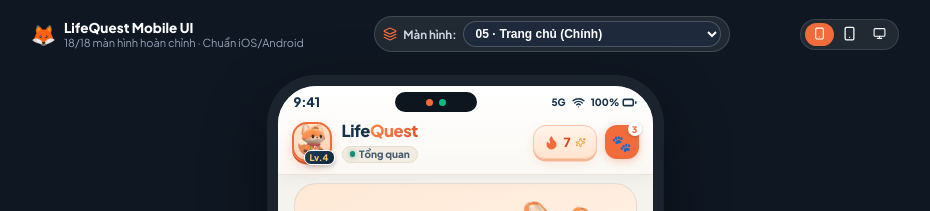
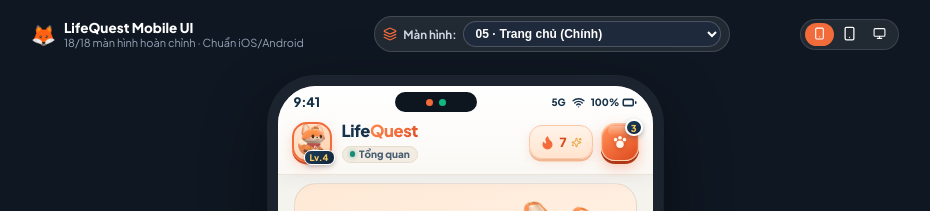
Before and after one commit to PLGHuy3656/Life-Quest, a React (Vite) app in the folder mobile-demo/: page / in a window 1280 px wide. Shown: the top 211 px of the page, without its empty margins (175-1105 px from the left). Built offline with nearby package versions, Linux system fonts and the light colour scheme.

Commit message:
style(topbar): upgrade Fox Paw trigger button to tactile 3D squircle with custom paw SVG

```diff
--- a/mobile-demo/src/components/shell/TopBar.tsx
+++ b/mobile-demo/src/components/shell/TopBar.tsx
@@ -238,43 +238,75 @@ export const TopBar: React.FC<TopBarProps> = ({
             <Sparkles size={11} color="#E69A28" />
           </button>
 
-          {/* Fox Paw Trigger with Notification Badge (Kept as requested) */}
+          {/* Tactile 3D Fox Paw Trigger with Notification Badge */}
           <button
             onClick={toggleFoxDrawer}
             style={{
               position: 'relative',
-              width: 34,
-              height: 34,
-              borderRadius: 12,
-              background: '#F26B3A',
+              width: 38,
+              height: 38,
+              borderRadius: 14,
+              background: 'linear-gradient(145deg, #FF9559 0%, #F26B3A 55%, #D94A1E 100%)',
               color: '#FFFFFF',
-              border: 'none',
+              border: '1.5px solid rgba(255, 236, 210, 0.72)',
               display: 'flex',
               alignItems: 'center',
               justifyContent: 'center',
-              fontSize: 16,
-              boxShadow: '0 2px 8px rgba(242, 107, 58, 0.35)',
+              boxShadow:
+                '0 3px 0 #AD3813, 0 6px 14px rgba(242, 107, 58, 0.38), inset 0 1.5px 2px rgba(255, 255, 255, 0.45)',
               cursor: 'pointer'
             }}
             title="Bé Cáo Đồng Hành"
+            aria-label="Mở Bé Cáo Đồng Hành"
           >
-            🐾
+            {/* Glossy top sheen */}
             <span
               style={{
                 position: 'absolute',
-                top: -3,
-                right: -3,
-                background: '#FFFFFF',
-                color: '#F26B3A',
-                fontSize: 9,
-                fontWeight: 800,
-                width: 14,
-                height: 14,
-                borderRadius: '50%',
+                top: 2,
+                left: 6,
+                right: 6,
+                height: 10,
+                borderRadius: 99,
+                background:
+                  'linear-gradient(180deg, rgba(255, 255, 255, 0.38) 0%, rgba(255, 255, 255, 0) 100%)',
+                pointerEvents: 'none'
+              }}
+            />
+
+            {/* Crisp Custom Fox Paw Print SVG */}
+            <svg
+              width="20"
+              height="20"
+              viewBox="0 0 24 24"
+              fill="none"
+              style={{ filter: 'drop-shadow(0 1px 2px rgba(138, 38, 8, 0.38))' }}
+            >
+              <circle cx="12" cy="14.6" r="4.5" fill="#FFF8EE" />
+              <circle cx="6.7" cy="9.2" r="2.15" fill="#FFF8EE" />
+              <circle cx="12" cy="6.9" r="2.25" fill="#FFF8EE" />
+              <circle cx="17.3" cy="9.2" r="2.15" fill="#FFF8EE" />
+            </svg>
+
+            {/* Crisp Navy-Gold Notification Count Badge */}
+            <span
+              style={{
+                position: 'absolute',
+                top: -5,
+                right: -5,
+                background: 'linear-gradient(135deg, #1E3E5B 0%, #12263A 100%)',
+                color: '#F6C85F',
+                fontSize: 9.5,
+                fontWeight: 900,
+                minWidth: 17,
+                height: 17,
+                padding: '0 4px',
+                borderRadius: 99,
+                border: '2px solid #FFFFFF',
                 display: 'flex',
                 alignItems: 'center',
                 justifyContent: 'center',
-                boxShadow: '0 1px 3px rgba(0,0,0,0.2)'
+                boxShadow: '0 2px 5px rgba(22, 50, 74, 0.35)'
               }}
             >
               3
```
